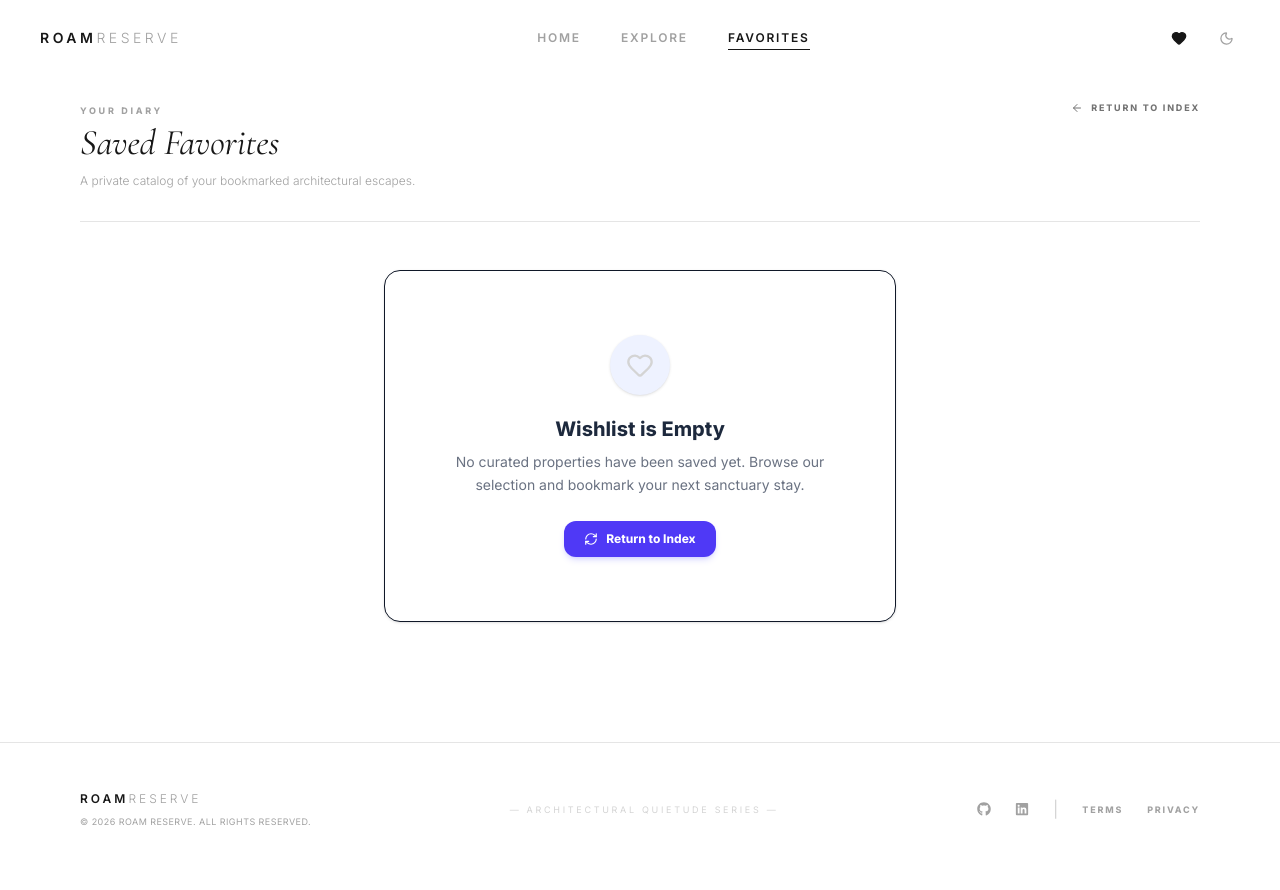
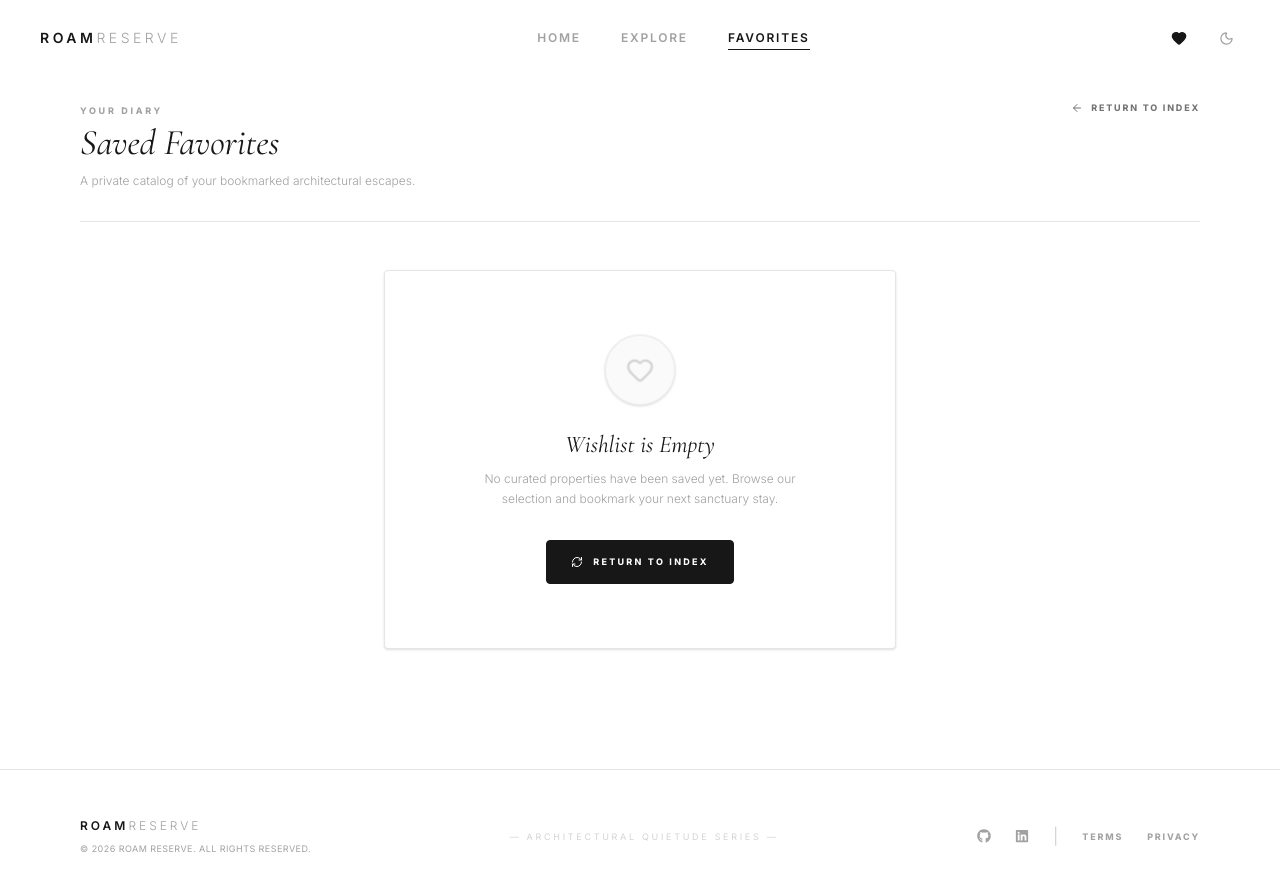
Before and after one commit to Neet2516/Hotel-management-, a React (Vite) app: page /favorites in a window 1280 px wide. Shown: the top 890 px of the page. Built offline with nearby package versions, Linux system fonts and the light colour scheme.

Commit message:
Update EmptyState component animations and configure smooth hash scroll for Explore link

```diff
--- a/src/App.jsx
+++ b/src/App.jsx
@@ -11,13 +11,24 @@ const HotelDetails = lazy(() => import('./pages/HotelDetails'));
 const Favorites = lazy(() => import('./pages/Favorites'));
 const NotFound = lazy(() => import('./pages/NotFound'));
 
-// Scroll to Top component on route changes
-function ScrollToTop() {
-  const { pathname } = useLocation();
+// Scroll handler to support smooth hash scrolling and page top reset
+function ScrollHandler() {
+  const { pathname, hash } = useLocation();
 
   useEffect(() => {
-    window.scrollTo(0, 0);
-  }, [pathname]);
+    if (hash) {
+      const id = hash.replace('#', '');
+      const element = document.getElementById(id);
+      if (element) {
+        // Subtle timeout to ensure page content renders
+        setTimeout(() => {
+          element.scrollIntoView({ behavior: 'smooth', block: 'start' });
+        }, 120);
+      }
+    } else {
+      window.scrollTo(0, 0);
+    }
+  }, [pathname, hash]);
 
   return null;
 }
@@ -27,8 +38,8 @@ function PageLoader() {
   return (
     <div className="min-h-[70vh] flex flex-col items-center justify-center gap-3">
       {/* Spinner */}
-      <div className="w-10 h-10 border-4 border-indigo-600/20 border-t-indigo-600 rounded-full animate-spin" />
-      <span className="text-xs font-semibold text-gray-500 dark:text-gray-400">
+      <div className="w-10 h-10 border-4 border-neutral-200/20 border-t-neutral-800 rounded-full animate-spin" />
+      <span className="text-xs font-semibold text-neutral-500">
         Loading property explorer...
       </span>
     </div>
@@ -39,7 +50,7 @@ export default function App() {
   return (
     <FavoritesProvider>
       <Router>
-        <ScrollToTop />
+        <ScrollHandler />
         <div className="flex flex-col min-h-screen bg-[#f9fafb] dark:bg-[#0b0f19] text-gray-900 dark:text-gray-100 transition-colors duration-300">
           {/* Header Navigation */}
           <Navbar />
--- a/src/components/EmptyState.jsx
+++ b/src/components/EmptyState.jsx
@@ -1,5 +1,5 @@
 import React from 'react';
-import { SearchX, CalendarDays, RefreshCw } from 'lucide-react';
+import { SearchX, RefreshCw } from 'lucide-react';
 import { motion } from 'framer-motion';
 
 export default function EmptyState({
@@ -13,23 +13,36 @@ export default function EmptyState({
     <motion.div
       initial={{ opacity: 0, scale: 0.95 }}
       animate={{ opacity: 1, scale: 1 }}
-      className="flex flex-col items-center justify-center text-center py-16 px-4 border border-gray-150 dark:border-slate-850 bg-white dark:bg-slate-950/40 rounded-2xl max-w-lg mx-auto shadow-sm my-6 transition-colors duration-300"
+      transition={{ duration: 0.8, ease: 'easeOut' }}
+      className="group flex flex-col items-center justify-center text-center py-16 px-8 border border-neutral-200 dark:border-neutral-850 bg-white dark:bg-luxury-gray rounded-[4px] max-w-lg mx-auto shadow-sm my-6 transition-all duration-500 hover:border-neutral-700 dark:hover:border-neutral-450 cursor-default select-none"
     >
-      <div className="p-4 bg-indigo-50 dark:bg-slate-900 text-indigo-600 dark:text-indigo-400 rounded-full mb-5 shadow-sm">
-        {icon || <SearchX size={36} />}
-      </div>
-      <h3 className="text-xl font-bold text-slate-800 dark:text-white mb-2">
+      {/* Icon Badge: Pulsing & Hover Scale */}
+      <motion.div
+        animate={{ scale: [1, 1.04, 1] }}
+        transition={{ duration: 3, repeat: Infinity, ease: 'easeInOut' }}
+        className="p-5 bg-neutral-50 dark:bg-neutral-900 border border-neutral-200 dark:border-neutral-800 text-neutral-850 dark:text-neutral-200 rounded-full mb-6 transition-transform duration-500 group-hover:scale-110 shadow-sm"
+      >
+        {icon || <SearchX size={30} />}
+      </motion.div>
+
+      {/* Text Details */}
+      <h3 className="font-editorial text-2xl font-light text-neutral-900 dark:text-white mb-2 italic">
         {title}
       </h3>
-      <p className="text-sm text-gray-500 dark:text-gray-400 max-w-sm mb-6 leading-relaxed">
+      <p className="text-xs font-light text-neutral-400 dark:text-neutral-500 max-w-xs mb-8 leading-relaxed font-sans">
         {description}
       </p>
+
+      {/* Action Button: Glowing & Rotating Icon */}
       {onAction && (
         <button
           onClick={onAction}
-          className="inline-flex items-center gap-2 px-5 py-2.5 bg-indigo-600 hover:bg-indigo-700 text-white font-bold text-xs rounded-xl shadow-md shadow-indigo-500/20 active:scale-95 transition-all cursor-pointer"
+          className="group/btn inline-flex items-center gap-2.5 px-6 py-3.5 border border-neutral-900 dark:border-neutral-200 bg-neutral-900 dark:bg-neutral-200 hover:bg-transparent dark:hover:bg-transparent text-white dark:text-neutral-950 hover:text-neutral-900 dark:hover:text-white text-[9px] font-bold uppercase tracking-[0.25em] transition-all duration-300 rounded-sm hover:-translate-y-0.5 hover:shadow-lg dark:hover:shadow-neutral-200/10 cursor-pointer"
         >
-          <RefreshCw size={14} className="animate-spin-slow" />
+          <RefreshCw
+            size={12}
+            className="transition-transform duration-500 group-hover/btn:rotate-180 shrink-0"
+          />
           <span>{actionLabel}</span>
         </button>
       )}
```
